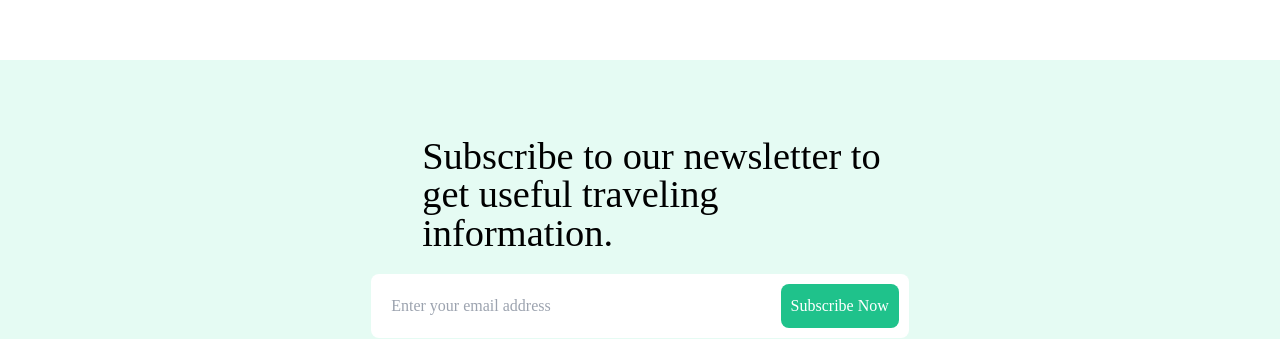
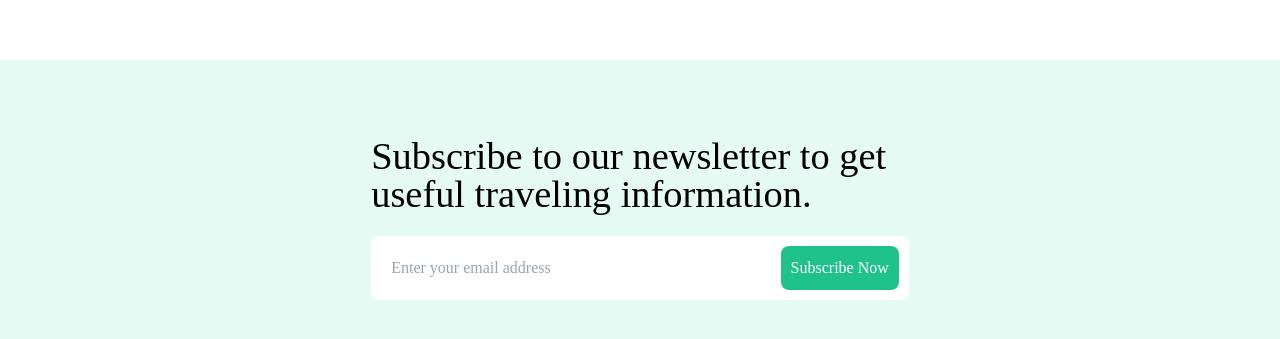
Before and after one commit to MONSURU-rgb/NaijaAir, a website: page index.html in a window 1280 px wide. Shown: the part 3600-3939 px from the top of the page. Drawn offline with nearby package versions, Linux system fonts and the light colour scheme.

```diff
--- a/index.html
+++ b/index.html
@@ -193,7 +193,7 @@
 
   <div class="flex bg-[#E5FBF3] justify-center">
     <section class="bg-[#E5FBF3] pt-[32px] max-[2000px]:pt-[clamp(32px,6vw,92px)] pb-[clamp(68px,8vw,125px)]">
-        <p class="max-w-[270px] pl-[51px] pb-[22px] max-[2000px]:max-w-[clamp(270px,42vw,679px)] text-[clamp(19px,3vw,40px)] pb-(clamp(22px,2vw,27px)) leading-[clamp(18px,3vw,47px)]">Subscribe to our newsletter to get useful traveling information.</p>
+        <p class="max-w-[270px] pb-[22px] max-[2000px]:max-w-[clamp(270px,42vw,679px)] text-[clamp(19px,3vw,40px)] pb-(clamp(22px,2vw,27px)) leading-[clamp(18px,3vw,47px)]">Subscribe to our newsletter to get useful traveling information.</p>
 
         <form action="" class="px-auto bg-white flex justify-center items-center flex-wrap p-[10px] rounded-lg">
             <input type="text" placeholder="Enter your email address" class="p-[10px] flex-grow max-[353px]:text-center">
```
